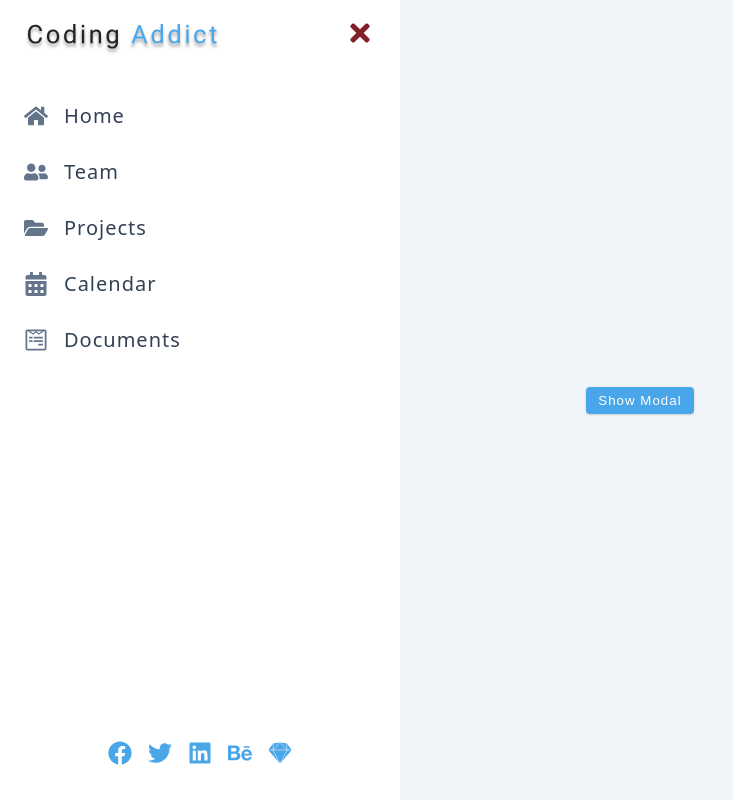
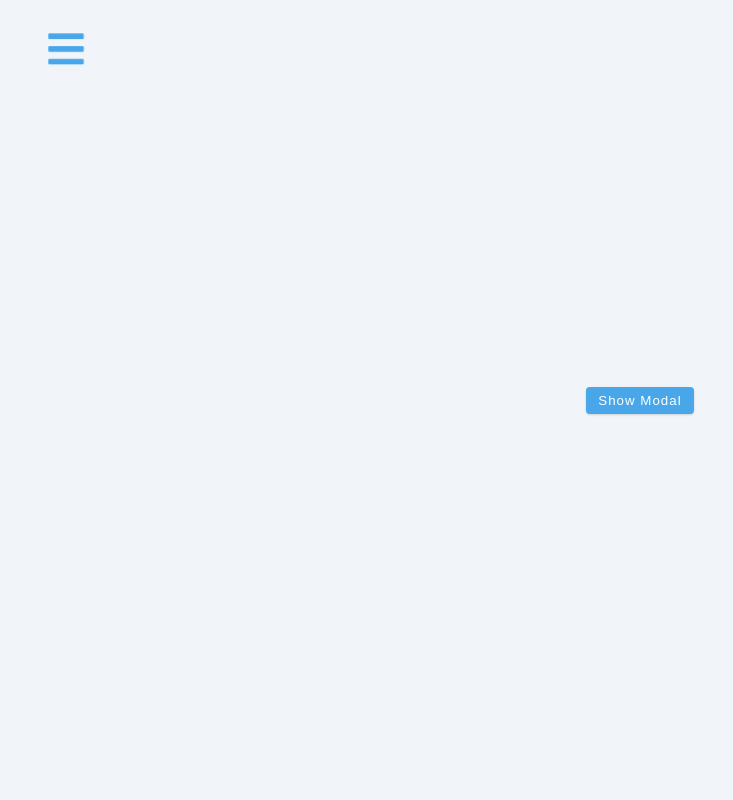
Before and after one commit to UAK002/Fundamental-projects-12-Sidebar-Modal, a React (Vite) app: page / in a window 1280 px wide. Shown: the whole page, without its empty margins (0-733 px from the left). Built offline with nearby package versions, Linux system fonts and the light colour scheme.

Commit message:
256. Sidebar/Modal - Sidebar Toggle

```diff
--- a/src/Sidebar.jsx
+++ b/src/Sidebar.jsx
@@ -6,7 +6,7 @@ import { useGlobalContext } from './context';
 const Sidebar = () => {
   const { isSidebarOpen, closeSidebar } = useGlobalContext();
   return (
-    <aside className="sidebar">
+    <aside className={isSidebarOpen ? 'sidebar .show-sidebar' : 'sidebar'}>
       <div className="sidebar-header">
         <img src={logo} alt="coding addict" className="logo" />
         <button className="close-btn" onClick={closeSidebar}>
--- a/src/index.css
+++ b/src/index.css
@@ -350,6 +350,10 @@ main {
   box-shadow: var(--red-dark);
   transition: var(--transition);
   /* toggle logic */
+  transform: translateX(-100%);
+}
+.show-sidebar {
+  transform: translateX(0);
 }
 
 @media screen and (min-width: 676px) {
```
